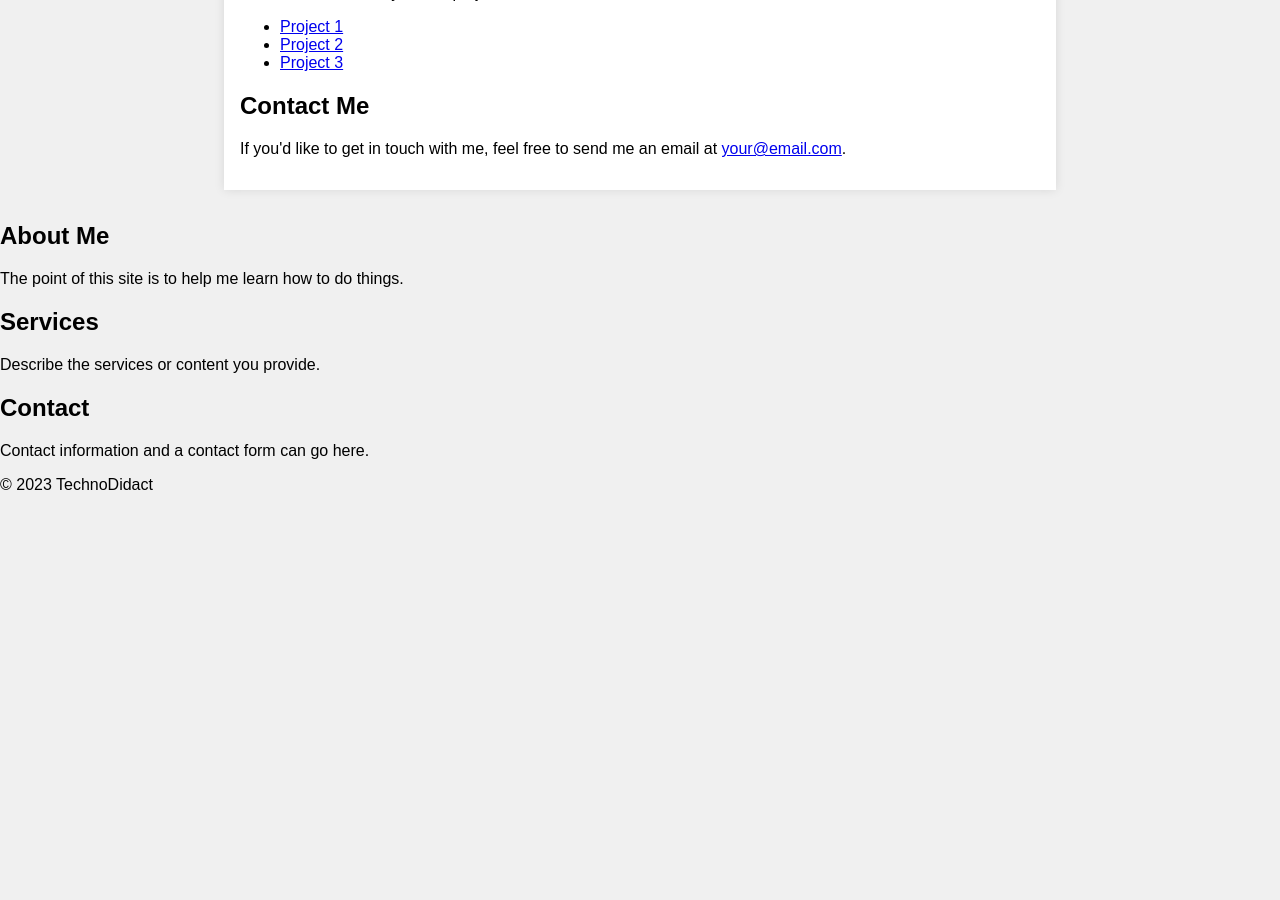
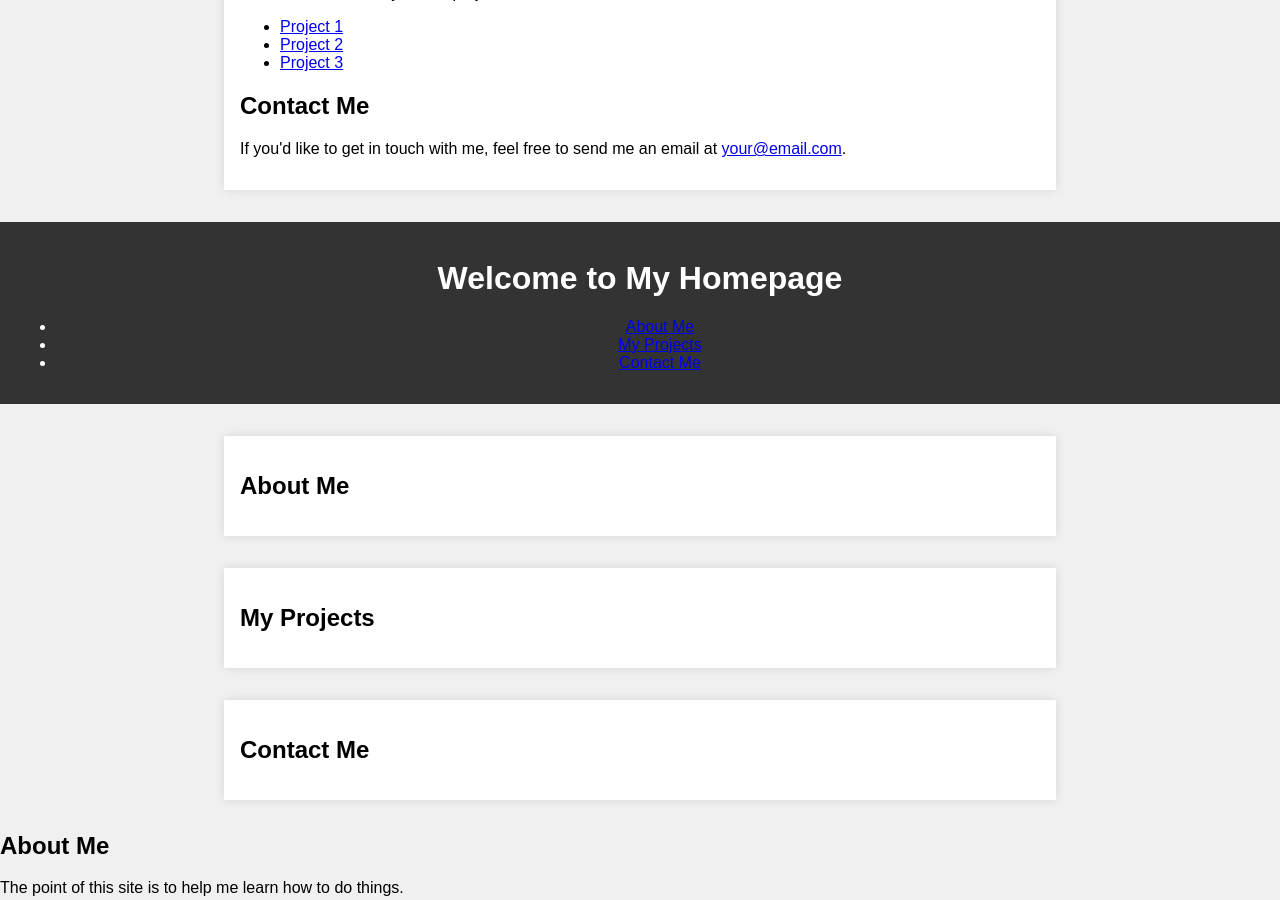
Before and after one commit to TechnoDidact/Caloriecount.github.io, a Jekyll site: the page index.html, which Jekyll copies as it is, in a window 1280 px wide and 900 px high, scrolled down 459 px. Built offline with Jekyll 4.4.1, drawn with Linux system fonts in a browser that asks for light colours; before the commit the page ends 969 px from its top, so only the background shows below that.

Commit message:
Update index.html

```diff
--- a/index.html
+++ b/index.html
@@ -69,6 +69,42 @@
 
 
     <main>
+        <!DOCTYPE html>
+<html lang="en">
+<head>
+    <!-- ... (head content remains the same) ... -->
+</head>
+<body>
+    <header>
+        <h1>Welcome to My Homepage</h1>
+        <!-- Navigation Menu -->
+        <nav>
+            <ul>
+                <li><a href="#about">About Me</a></li>
+                <li><a href="#projects">My Projects</a></li>
+                <li><a href="#contact">Contact Me</a></li>
+            </ul>
+        </nav>
+    </header>
+
+    <div class="container" id="about">
+        <h2>About Me</h2>
+        <!-- ... (About Me content) ... -->
+    </div>
+
+    <div class="container" id="projects">
+        <h2>My Projects</h2>
+        <!-- ... (Projects content) ... -->
+    </div>
+
+    <div class="container" id="contact">
+        <h2>Contact Me</h2>
+        <!-- ... (Contact Me content) ... -->
+    </div>
+</body>
+</html>
+
+
         <section>
             <h2>About Me</h2>
             <p>The point of this site is to help me learn how to do things.</p>
```
